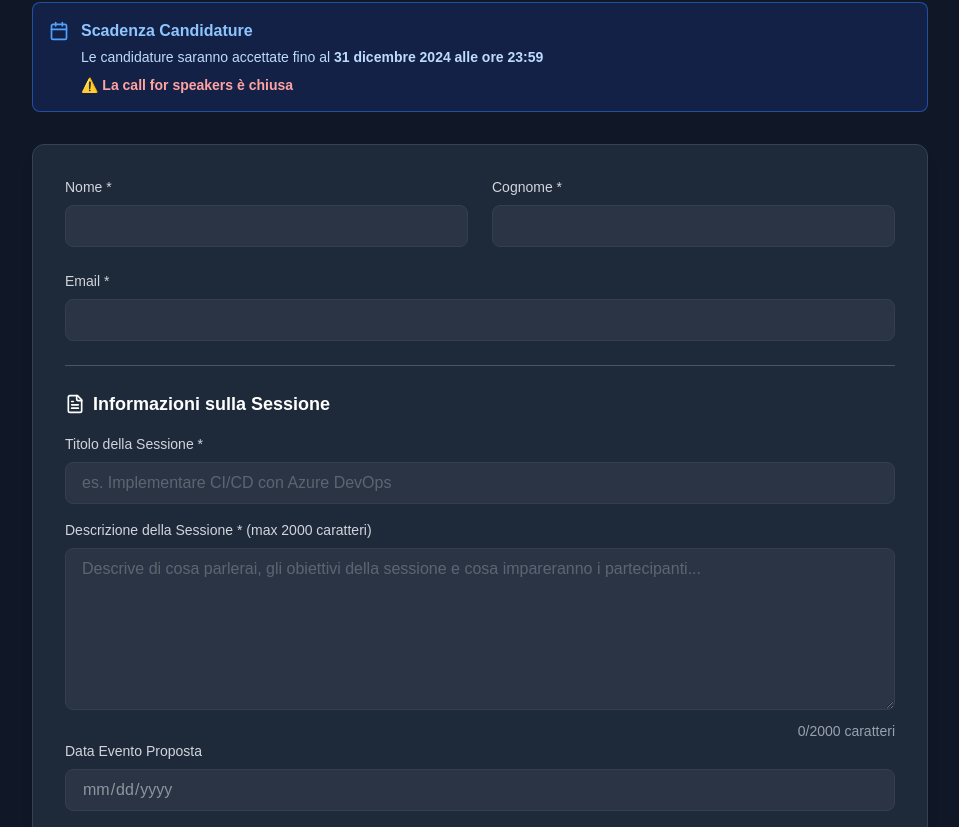
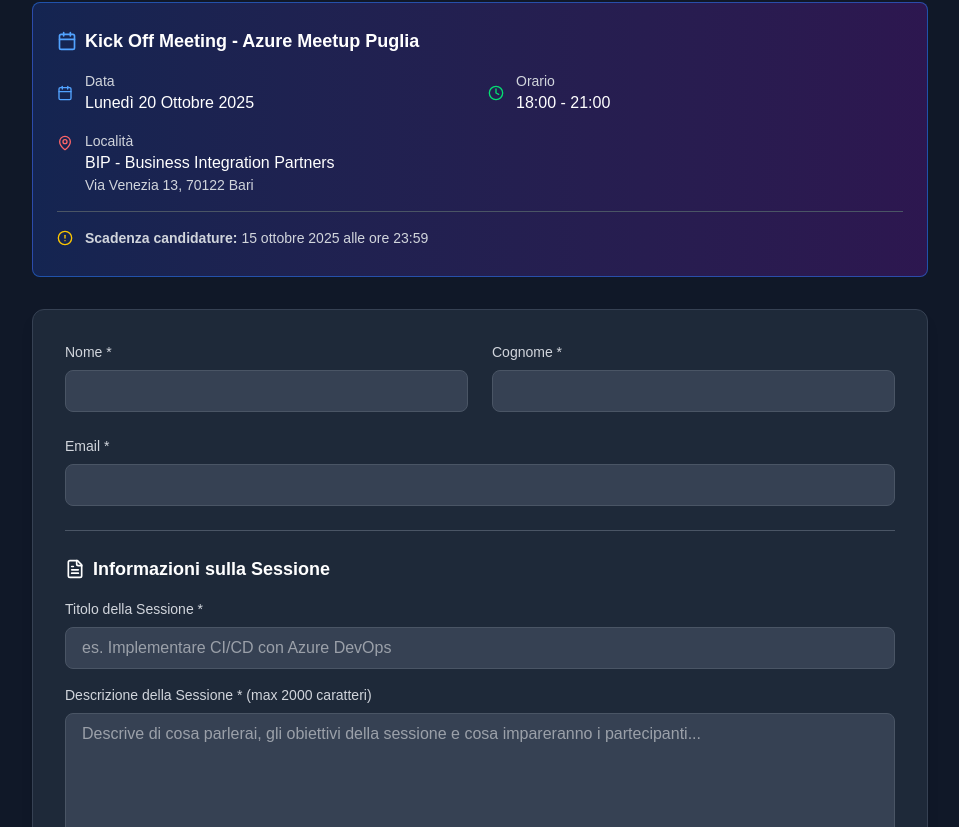
Before and after one commit to azure-meetup-puglia/azure-meetup-puglia.github.io, a Next.js app in the folder amp/: page /call-for-speakers in a window 1280 px wide. Shown: the part 373-1200 px from the top of the page, without its empty margins (160-1119 px from the left). Built offline with nearby package versions, Linux system fonts and the light colour scheme.

Commit message:
feat: update call-for-speakers page with event details and deadline notice

```diff
--- a/amp/pages/call-for-speakers.tsx
+++ b/amp/pages/call-for-speakers.tsx
@@ -2,7 +2,7 @@
 import Head from 'next/head';
 import Link from 'next/link';
 import { useState, FormEvent } from 'react';
-import { ArrowLeft, Users, Calendar, FileText, Upload, AlertCircle, CheckCircle } from 'lucide-react';
+import { ArrowLeft, Users, Calendar, FileText, Upload, AlertCircle, CheckCircle, MapPin, Clock } from 'lucide-react';
 
 interface FormData {
   nome: string;
@@ -13,7 +13,6 @@
   linkedinUrl: string;
   githubUrl: string;
   contatti: string;
-  dataEvento: string;
   file?: File;
   privacyAccepted: boolean;
 }
@@ -21,8 +20,8 @@
 const CallForSpeakers: NextPage = () => {
   const siteUrl = "https://azure-meetup-puglia.github.io/";
 
-  // Data di scadenza per la call for speakers (da modificare secondo necessità)
-  const DEADLINE = new Date('2024-12-31T23:59:59');
+  // Data di scadenza per la call for speakers
+  const DEADLINE = new Date('2025-10-15T23:59:59');
   const isExpired = new Date() > DEADLINE;
 
   const [formData, setFormData] = useState<FormData>({
@@ -34,7 +33,6 @@
     linkedinUrl: '',
     githubUrl: '',
     contatti: '',
-    dataEvento: '',
     privacyAccepted: false
   });
 
@@ -115,7 +113,6 @@
       formDataToSend.append('linkedin_url', formData.linkedinUrl);
       formDataToSend.append('github_url', formData.githubUrl);
       formDataToSend.append('contatti', formData.contatti);
-      formDataToSend.append('data_evento', formData.dataEvento);
 
       // Subject for email
       formDataToSend.append('subject', `Nuova candidatura Call for Speakers: ${formData.sessionTitle}`);
@@ -142,7 +139,6 @@
           linkedinUrl: '',
           githubUrl: '',
           contatti: '',
-          dataEvento: '',
           privacyAccepted: false
         });
         // Reset file input
@@ -242,20 +238,49 @@
             </div>
           )}
 
-          {/* Deadline Notice */}
-          <div className="mb-8 p-4 bg-blue-900/30 border border-blue-500/50 rounded-lg">
+          {/* Event Info */}
+          <div className="mb-8 bg-gradient-to-r from-blue-900/40 to-purple-900/40 border border-blue-500/50 rounded-lg p-6">
+            <h3 className="text-lg font-semibold text-white mb-4 flex items-center gap-2">
+              <Calendar className="w-5 h-5 text-blue-400" />
+              Kick Off Meeting - Azure Meetup Puglia
+            </h3>
+            <div className="grid md:grid-cols-2 gap-4 mb-4">
+              <div className="flex items-center gap-3">
+                <Calendar className="w-4 h-4 text-blue-400 flex-shrink-0" />
+                <div>
+                  <p className="text-sm text-gray-300">Data</p>
+                  <p className="text-white font-medium">Lunedì 20 Ottobre 2025</p>
+                </div>
+              </div>
+              <div className="flex items-center gap-3">
+                <Clock className="w-4 h-4 text-green-400 flex-shrink-0" />
+                <div>
+                  <p className="text-sm text-gray-300">Orario</p>
+                  <p className="text-white font-medium">18:00 - 21:00</p>
+                </div>
+              </div>
+              <div className="flex items-start gap-3 md:col-span-2">
+                <MapPin className="w-4 h-4 text-red-400 flex-shrink-0 mt-1" />
+                <div>
+                  <p className="text-sm text-gray-300">Località</p>
+                  <p className="text-white font-medium">BIP - Business Integration Partners</p>
+                  <p className="text-gray-300 text-sm">Via Venezia 13, 70122 Bari</p>
+                </div>
+              </div>
+            </div>
+            <div className="border-t border-gray-600 pt-4">
               <div className="flex items-start gap-3">
-              <Calendar className="w-5 h-5 text-blue-400 flex-shrink-0 mt-0.5" />
+                <AlertCircle className="w-4 h-4 text-yellow-400 flex-shrink-0 mt-0.5" />
                 <div>
-                <h3 className="font-semibold text-blue-300 mb-1">Scadenza Candidature</h3>
-                <p className="text-blue-200 text-sm">
-                  Le candidature saranno accettate fino al <strong>{formatDeadline(DEADLINE)}</strong>
+                  <p className="text-sm text-gray-300 mb-1">
+                    <strong>Scadenza candidature:</strong> {formatDeadline(DEADLINE)}
                   </p>
                   {isExpired && (
-                  <p className="text-red-300 text-sm mt-2 font-semibold">
+                    <p className="text-red-300 text-sm font-semibold">
                       ⚠️ La call for speakers è chiusa
                     </p>
                   )}
+                </div>
               </div>
             </div>
           </div>
@@ -358,20 +383,6 @@
                   </div>
                 </div>
 
-                <div>
-                  <label htmlFor="dataEvento" className="block text-sm font-medium text-gray-300 mb-2">
-                    Data Evento Proposta
-                  </label>
-                  <input
-                    type="date"
-                    id="dataEvento"
-                    name="dataEvento"
-                    disabled={isExpired}
-                    value={formData.dataEvento}
-                    onChange={handleInputChange}
-                    className="w-full px-4 py-2 bg-gray-700 border border-gray-600 rounded-lg text-white focus:ring-2 focus:ring-blue-500 focus:border-transparent disabled:opacity-50 disabled:cursor-not-allowed"
-                  />
-                </div>
               </div>
 
               {/* Social Links */}
```
Lines whose indentation alone changed are shown as unchanged.
